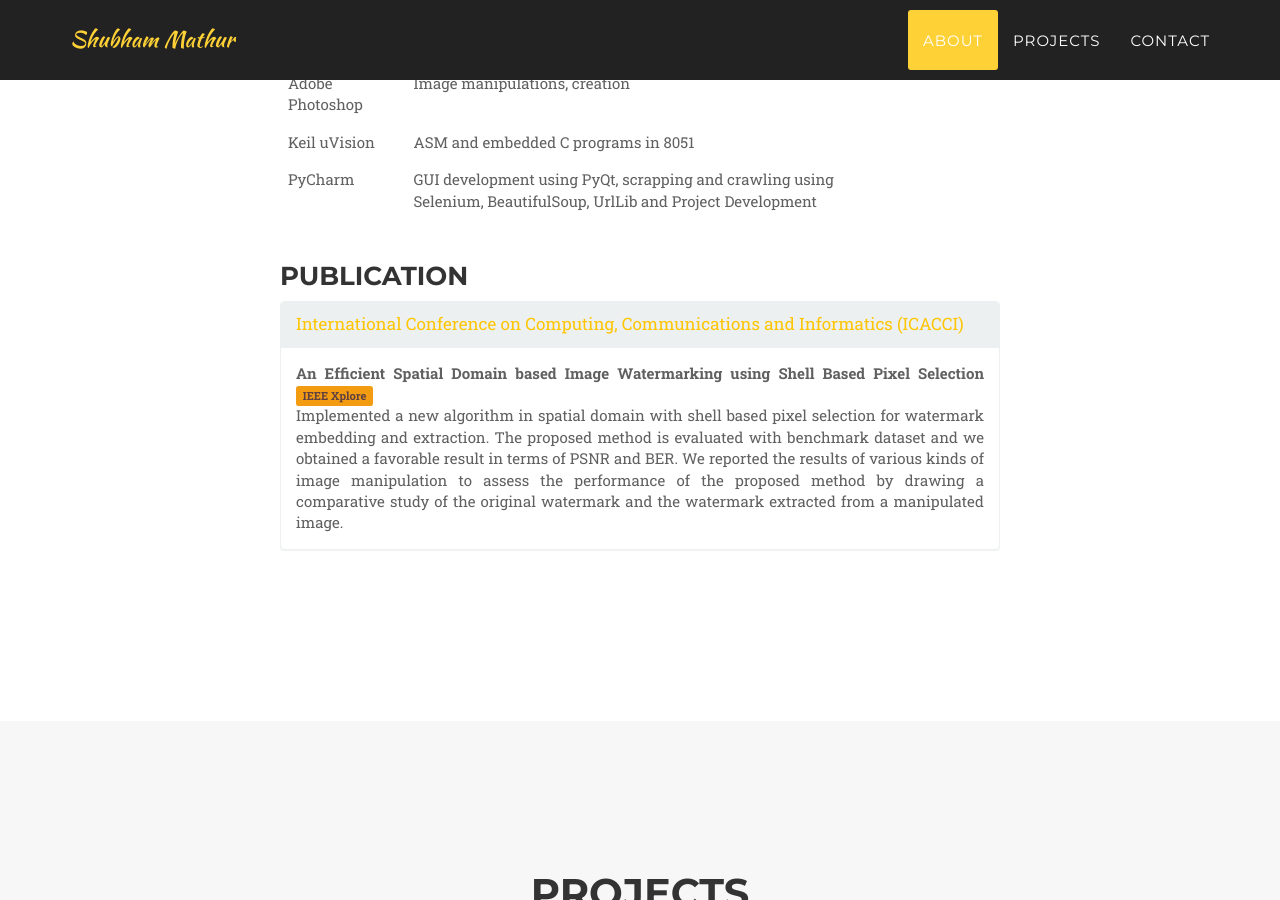
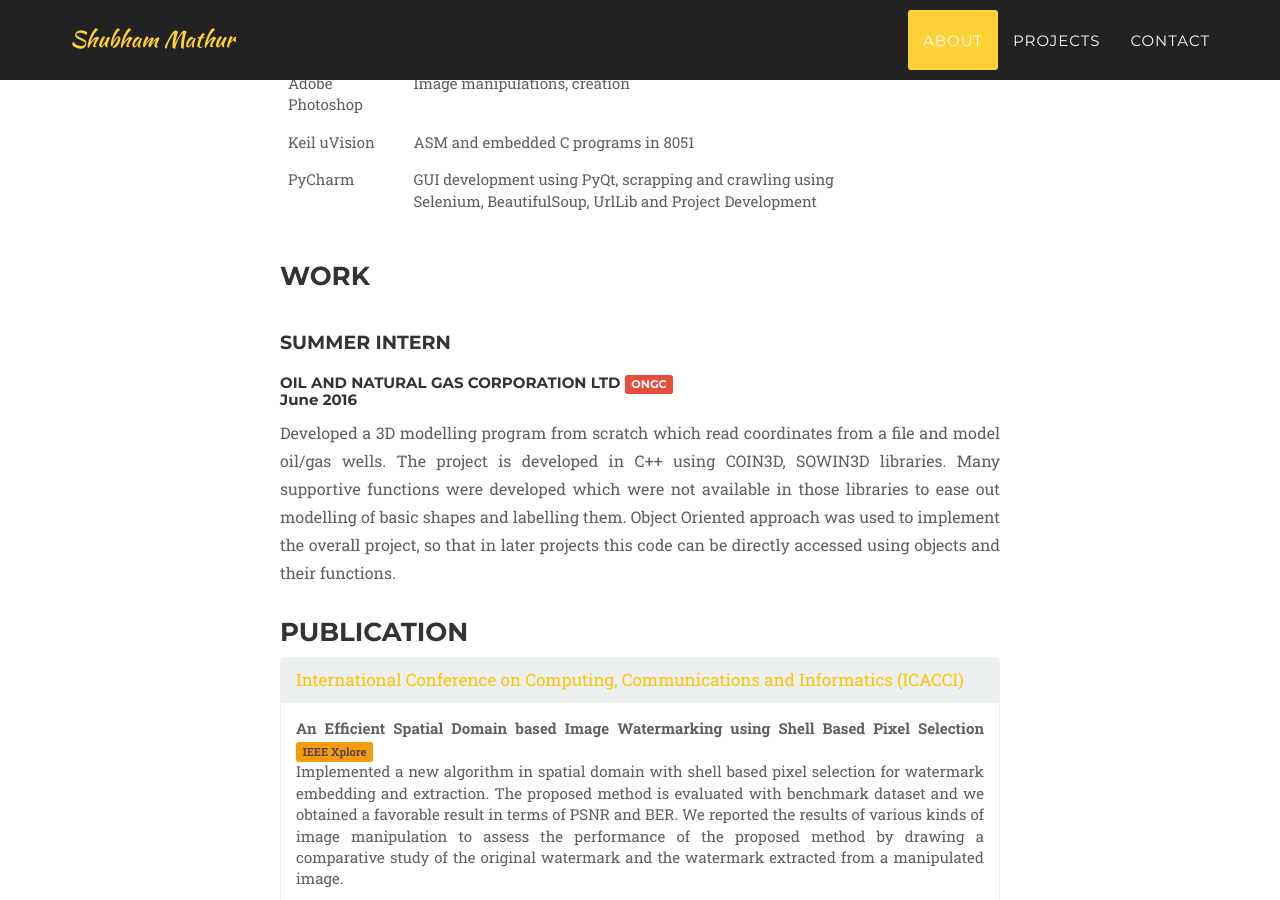
Before and after one commit to googleknight/PersonalWebpage, a Jekyll site: the page built from index.html, in a window 1280 px wide and 900 px high, scrolled down 1854 px. Built offline with Jekyll 4.4.1, drawn with Linux system fonts in a browser that asks for light colours; some web fonts are replaced; a script that is not in the unit is left out.

Commit message:
Internship details added.

```diff
--- a/_includes/about.html
+++ b/_includes/about.html
@@ -1,4 +1,4 @@
-<!-- About Section -->
+	<!-- About Section -->
     <section id="about">
         <div class="container ">
 		<div class="row">
@@ -65,6 +65,13 @@
 					</table>
 					</div>
 			<div class="col-lg-12">
+					<h3 class="subheading">Work</h3><br>
+					<h4 class="subheading">Summer Intern</h4>
+					<div class="row"><h5 class="col-lg-12" data-toggle="tooltip" title="ONGC is an Indian multinational oil and gas company. It is India's largest oil and gas exploration and production company. ">Oil and Natural Gas Corporation Ltd <span class="label label-danger"><a href="http://www.ongcindia.com/" style="color:white">ONGC</a></span> <br> J<span style="text-transform: lowercase">une 2016</span></h5></div>
+					<p class="large  text-justify text-muted">Developed a 3D modelling program from scratch which read coordinates from a file and model oil/gas wells. The project is developed in C++ using COIN3D, SOWIN3D libraries. Many supportive functions were developed which were not available in those libraries to ease out modelling of basic shapes and labelling them. Object Oriented approach was used to implement the overall project, so that in later projects this code can be directly accessed using objects and their functions.  </p>
+
+			</div>
+			<div class="col-lg-12">
 					<h3 class="subheading">Publication</h3>
 					<div class="panel panel-default">
 						  <div class="panel-heading">
--- a/js/agency.js
+++ b/js/agency.js
@@ -35,3 +35,8 @@ $('div.modal').on('show.bs.modal', function() {
 		}
 	}
 });
+
+//Enables Tooltips in page
+$(document).ready(function(){
+    $('[data-toggle="tooltip"]').tooltip();
+});
```
